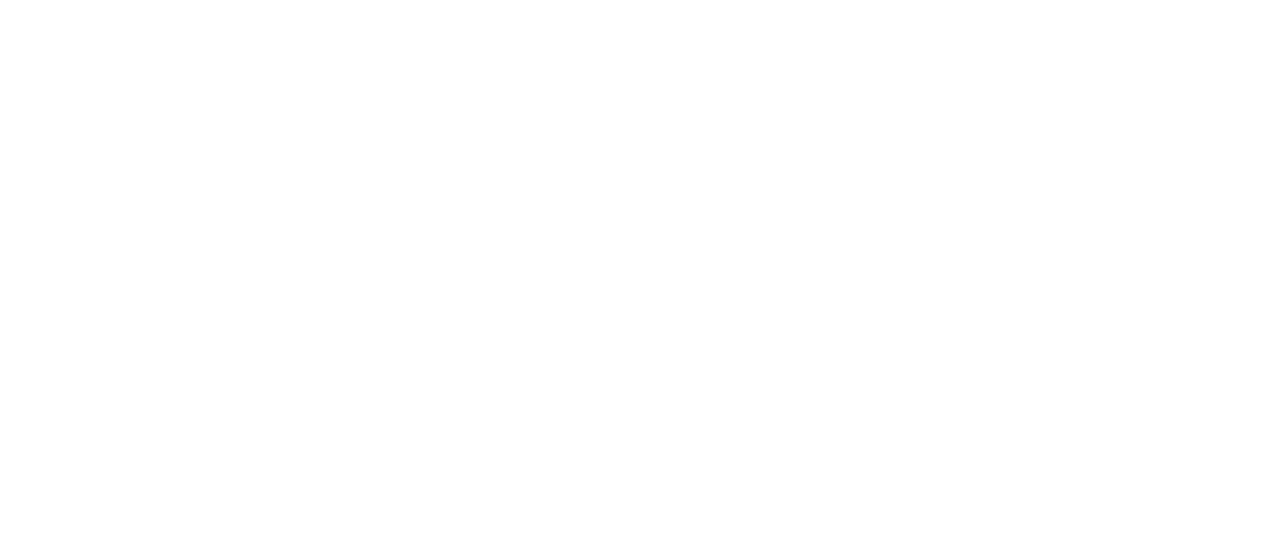
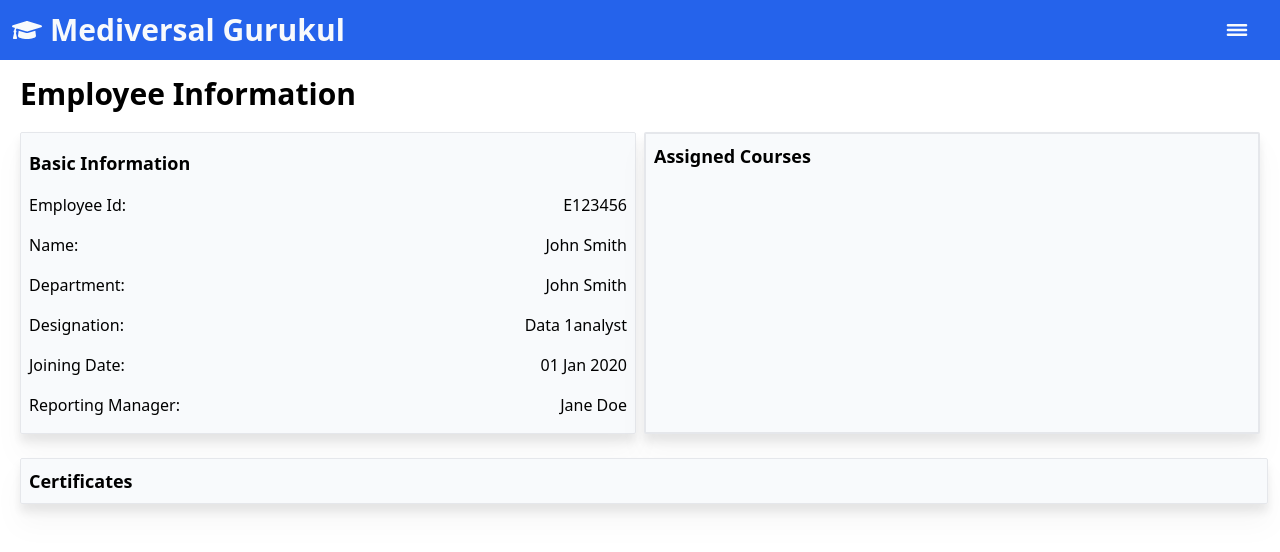
Before and after one commit to Ayushman2694/GURUKUL, a React (Vite) app in the folder frontend/: page /profile in a window 1280 px wide. Before the commit this address had no page. Shown: the top 552 px of the page. Built offline with nearby package versions, Linux system fonts and the light colour scheme.

Commit message:
website structutre

```diff
--- a/frontend/package.json
+++ b/frontend/package.json
@@ -12,6 +12,7 @@
   "dependencies": {
     "react": "^18.3.1",
     "react-dom": "^18.3.1",
+    "react-icons": "^5.2.1",
     "react-router-dom": "^6.26.0"
   },
   "devDependencies": {
--- a/frontend/src/App.jsx
+++ b/frontend/src/App.jsx
@@ -1,13 +1,20 @@
 import { BrowserRouter, Route, Routes } from "react-router-dom";
 import AppLayout from "./ui/AppLayout";
 import Login from "./pages/Login";
-import LearnerDashboard from "./pages/LearnerDashboard";
+
+import EmployeeInfo from "./pages/Employee_Info";
+import Dashboard from "./pages/Dashboard";
+import Settings from "./pages/Settings";
+import Courses from "./pages/Courses";
 export default function App() {
   return (
     <BrowserRouter>
       <Routes>
         <Route element={<AppLayout />}>
-          <Route path="dashboard" element={<LearnerDashboard />} />
+          <Route path="dashboard" element={<Dashboard />} />
+          <Route path="profile" element={<EmployeeInfo />} />
+          <Route path="courses" element={<Courses />} />
+          <Route path="settings" element={<Settings />} />
         </Route>
         <Route path="login" element={<Login />} />
       </Routes>
--- /dev/null
+++ b/frontend/src/pages/Courses.jsx
@@ -0,0 +1,3 @@
+export default function Courses() {
+  return <div>Courses</div>;
+}
--- /dev/null
+++ b/frontend/src/pages/Dashboard.jsx
@@ -0,0 +1,3 @@
+export default function Dashboard() {
+  return <div>Dashboard</div>;
+}
--- a/frontend/src/pages/Employee_Info.jsx
+++ b/frontend/src/pages/Employee_Info.jsx
@@ -1,3 +1,46 @@
-export default function Employee_Info() {
-  return <div>Employee_Info</div>;
+export default function EmployeeInfo() {
+  return (
+    <div className="flex w-full h-screen">
+      <div className="w-full p-4">
+        <div className="w-full">
+          <h1 className="text-3xl font-bold px-1">Employee Information</h1>
+        </div>
+        <div className=" md:flex w-full py-4">
+          <div className="w-full md:w-1/2 border m-1 rounded-sm bg-slate-50 drop-shadow-xl py-2">
+            <h3 className="font-semibold p-2 text-lg">Basic Information</h3>
+            <div className="flex p-2">
+              <div className="w-1/2 font-medium">Employee Id:</div>
+              <div className="w-1/2 flex justify-end">E123456</div>
+            </div>
+            <div className="flex p-2">
+              <div className="w-1/2 font-medium">Name:</div>
+              <div className="w-1/2 flex justify-end">John Smith</div>
+            </div>
+            <div className="flex p-2">
+              <div className="w-1/2 font-medium">Department:</div>
+              <div className="w-1/2 flex justify-end">John Smith</div>
+            </div>
+            <div className="flex p-2">
+              <div className="w-1/2 font-medium">Designation:</div>
+              <div className="w-1/2 flex justify-end">Data 1analyst</div>
+            </div>
+            <div className="flex p-2">
+              <div className="w-1/2 font-medium">Joining Date:</div>
+              <div className="w-1/2 flex justify-end">01 Jan 2020</div>
+            </div>
+            <div className="flex p-2">
+              <div className="w-1/2 font-medium">Reporting Manager:</div>
+              <div className="w-1/2 flex justify-end">Jane Doe</div>
+            </div>
+          </div>
+          <div className="w-full md:w-1/2 border-2 m-1 rounded-sm bg-slate-50 drop-shadow-xl">
+            <h3 className="font-semibold p-2 text-lg">Assigned Courses</h3>
+          </div>
+        </div>
+        <div className="w-full border m-1 rounded-sm bg-slate-50 drop-shadow-xl py-2">
+          <h3 className="font-semibold px-2 text-lg">Certificates</h3>
+        </div>
+      </div>
+    </div>
+  );
 }
--- a/frontend/src/pages/LearnerDashboard.jsx
+++ /dev/null
@@ -1,3 +0,0 @@
-export default function LearnerDashboard() {
-  return <div>LearnerDashboard</div>;
-}
--- /dev/null
+++ b/frontend/src/pages/Settings.jsx
@@ -0,0 +1,3 @@
+export default function Settings() {
+  return <div>Settings</div>;
+}
--- a/frontend/src/ui/AppLayout.jsx
+++ b/frontend/src/ui/AppLayout.jsx
@@ -1,14 +1,26 @@
 import { Outlet } from "react-router-dom";
 import SideBar from "./SideBar";
 
+import Navbar from "./Navbar";
+import { useState } from "react";
+
 export default function AppLayout() {
+  const [sideBar, setSideBar] = useState(false);
   return (
-    <div className="flex w-full h-screen items-center justify-center">
-      <div className="w-3/12">
-        <SideBar />
+    <>
+      <div className="w-full h-screen">
+        <Navbar setSideBar={setSideBar} />
+        <div className="flex">
+          {sideBar && (
+            <div className="w-full md:w-3/12">
+              <SideBar />
+            </div>
+          )}
+          <div className="w-full">
+            <Outlet />
+          </div>
+        </div>
       </div>
-      <div className="w-9/12"></div>
-      <Outlet />
-    </div>
+    </>
   );
 }
--- /dev/null
+++ b/frontend/src/ui/Navbar.jsx
@@ -0,0 +1,22 @@
+/* eslint-disable react/prop-types */
+import { FaGraduationCap } from "react-icons/fa";
+import { IoReorderThree } from "react-icons/io5";
+
+export default function Navbar({ setSideBar }) {
+  return (
+    <div className="flex bg-blue-600 text-3xl font-bold text-slate-50 p-3 w-full justify-between items-center">
+      <div className="flex items-center">
+        <FaGraduationCap />
+        <p className="px-2">Mediversal Gurukul</p>
+      </div>
+      <div
+        className="px-4"
+        onClick={() => {
+          setSideBar((value) => !value);
+        }}
+      >
+        <IoReorderThree />
+      </div>
+    </div>
+  );
+}
--- a/frontend/src/ui/SideBar.jsx
+++ b/frontend/src/ui/SideBar.jsx
@@ -1,3 +1,20 @@
+import { FaHome } from "react-icons/fa";
+import { IoIosPeople } from "react-icons/io";
+import { FaBook } from "react-icons/fa";
+import { IoMdSettings } from "react-icons/io";
+import { IoIosLogOut } from "react-icons/io";
+import SideBarItem from "./SideBarItem";
+
 export default function SideBar() {
-  return <div className="bg-sky-500">SideBar</div>;
+  return (
+    <div className="bg-blue-600 h-full border-t-2 flex justify-center">
+      <div>
+        <SideBarItem icon={<FaHome />} title="Dashboard" link="dashboard" />
+        <SideBarItem icon={<IoIosPeople />} title="Profile" link="profile" />
+        <SideBarItem icon={<FaBook />} title="Courses" link="courses" />
+        <SideBarItem icon={<IoMdSettings />} title="Settings" link="settings" />
+        <SideBarItem icon={<IoIosLogOut />} title="Logout" link="" />
+      </div>
+    </div>
+  );
 }
--- /dev/null
+++ b/frontend/src/ui/SideBarItem.jsx
@@ -0,0 +1,15 @@
+/* eslint-disable react/prop-types */
+/* eslint-disable no-unused-vars */
+import React from "react";
+import { Link } from "react-router-dom";
+
+export default function SideBarItem({ icon, title, link }) {
+  return (
+    <Link to={link}>
+      <div className="flex text-xl font-bold py-2 text-slate-50">
+        <span className="pt-1">{icon}</span>
+        <p className="px-2">{title}</p>
+      </div>
+    </Link>
+  );
+}
```
Also changed, not shown: 1 other file (tests, documents, lock files or other folders).
